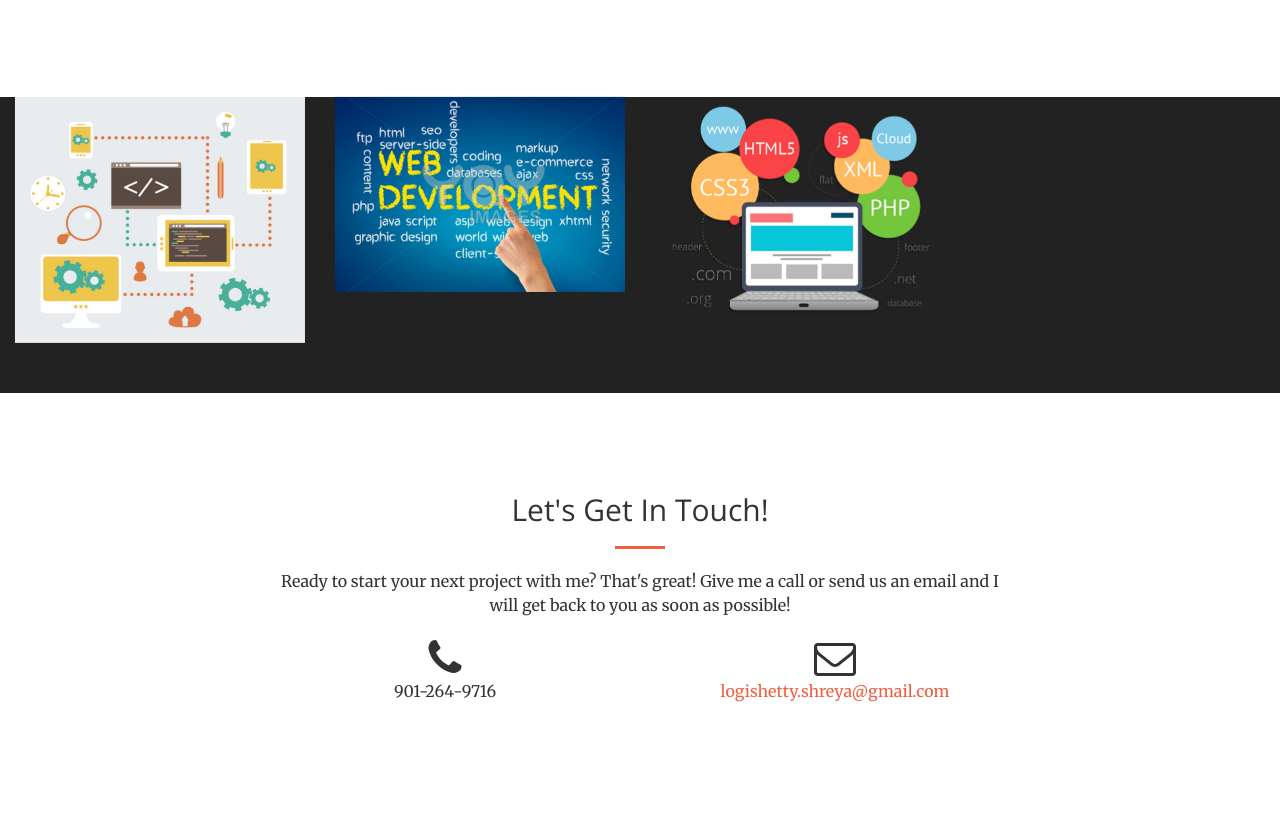
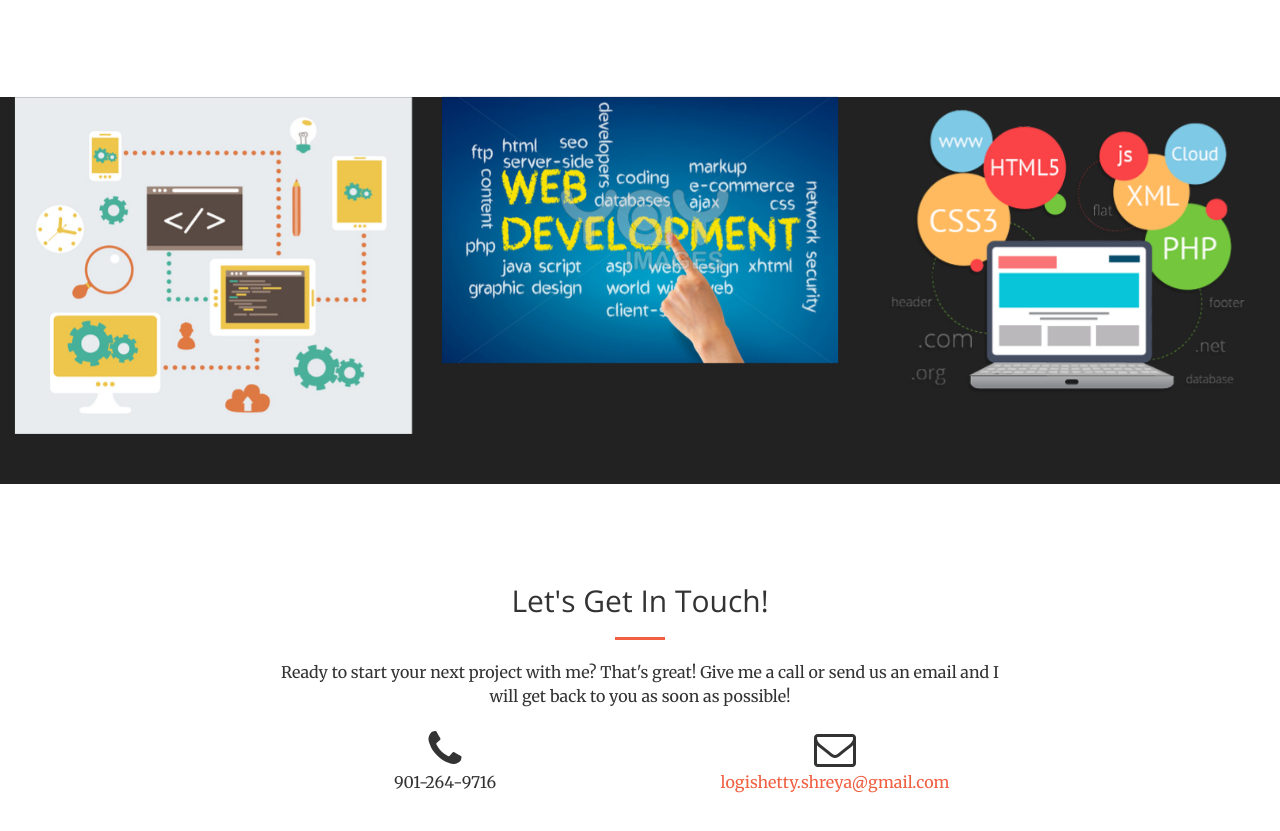
Before and after one commit to Lshreya/Lshreya.github.io, a website: page index.html in a window 1280 px wide. Shown: the part 1638-2469 px from the top of the page. Drawn offline with nearby package versions, Linux system fonts and the light colour scheme.

Commit message:
change grid size for images

```diff
--- a/index.html
+++ b/index.html
@@ -180,7 +180,7 @@
                         </div>
                     </a>
                 </div>-->
-                <div class="col-lg-3 col-sm-6">
+                <div class="col-lg-4 col-sm-6">
                     <a href="teaching assistant.html" class="portfolio-box">
                         <img src="img/portfolio/thumbnails/2.jpg" class="img-responsive" alt="">
                         <div class="portfolio-box-caption">
@@ -192,7 +192,7 @@
                         </div>
                     </a>
                 </div>
-                <div class="col-lg-3 col-sm-6">
+                <div class="col-lg-4 col-sm-6">
                     <a href="GalaxEsolutions.html" class="portfolio-box">
                         <img src="img/portfolio/thumbnails/3.jpg" class="img-responsive" alt="">
                         <div class="portfolio-box-caption">
@@ -205,7 +205,7 @@
                         </div>
                     </a>
                 </div>
-                <div class="col-lg-3 col-sm-6">
+                <div class="col-lg-4 col-sm-6">
                     <a href="internship.html" class="portfolio-box">
                         <img src="img/portfolio/thumbnails/4.jpg" class="img-responsive" alt="">
                         <div class="portfolio-box-caption">
```
